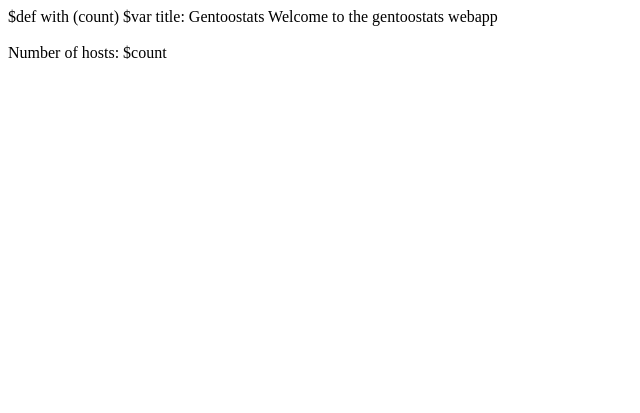
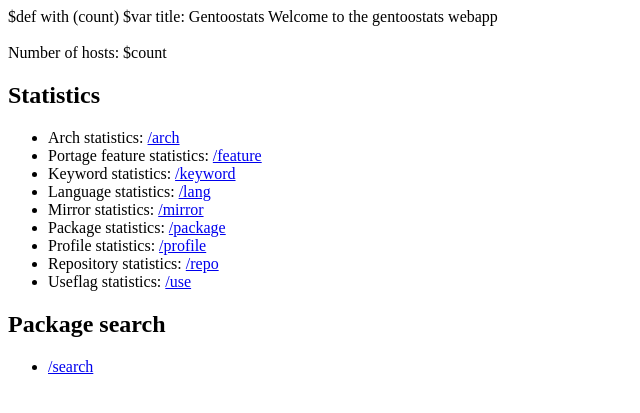
Before and after one commit to vikraman/gentoostats, a Python web app: template server/templates/index.html in a window 1280 px wide. Shown: the top 413 px of the page, without its empty margins (0-640 px from the left). Run offline with Jinja, Linux system fonts and the light colour scheme; the template is opened without the code that fills it, so the values that code supplies are empty.

Commit message:
improved index page

```diff
--- a/server/templates/index.html
+++ b/server/templates/index.html
@@ -4,3 +4,21 @@
 Welcome to the gentoostats webapp <br/>
 <br/>
 Number of hosts: $count<br/>
+
+<h2>Statistics</h2>
+<ul>
+    <li>Arch statistics: <a href="/gentoostats/arch">/arch</a></li>
+    <li>Portage feature statistics: <a href="/gentoostats/feature">/feature</a></li>
+    <li>Keyword statistics: <a href="/gentoostats/keyword">/keyword</a></li>
+    <li>Language statistics: <a href="/gentoostats/lang">/lang</a></li>
+    <li>Mirror statistics: <a href="/gentoostats/mirror">/mirror</a></li>
+    <li>Package statistics: <a href="/gentoostats/package">/package</a></li>
+    <li>Profile statistics: <a href="/gentoostats/profile">/profile</a></li>
+    <li>Repository statistics: <a href="/gentoostats/repo">/repo</a></li>
+    <li>Useflag statistics: <a href="/gentoostats/use">/use</a></li>
+</ul>
+
+<h2>Package search</h2>
+<ul>
+    <li><a href="/gentoostats/search">/search</a></li>
+</ul>
```
